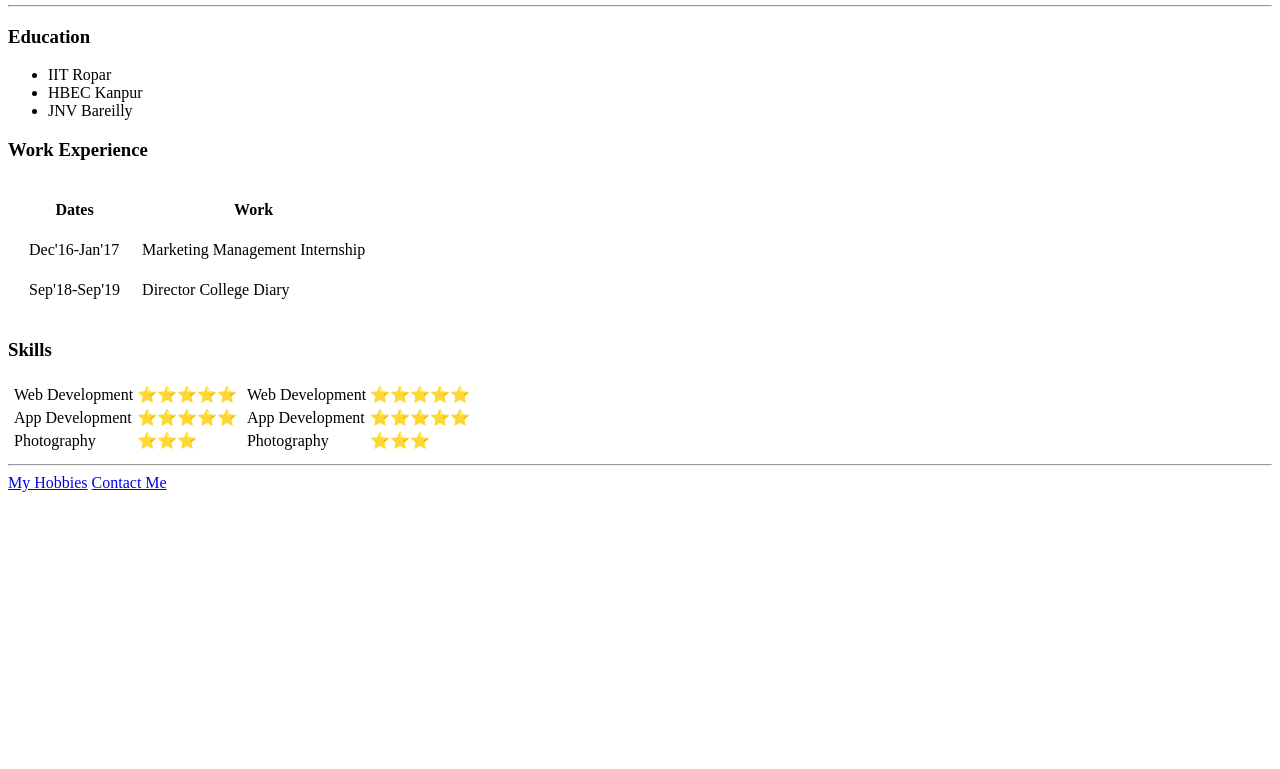
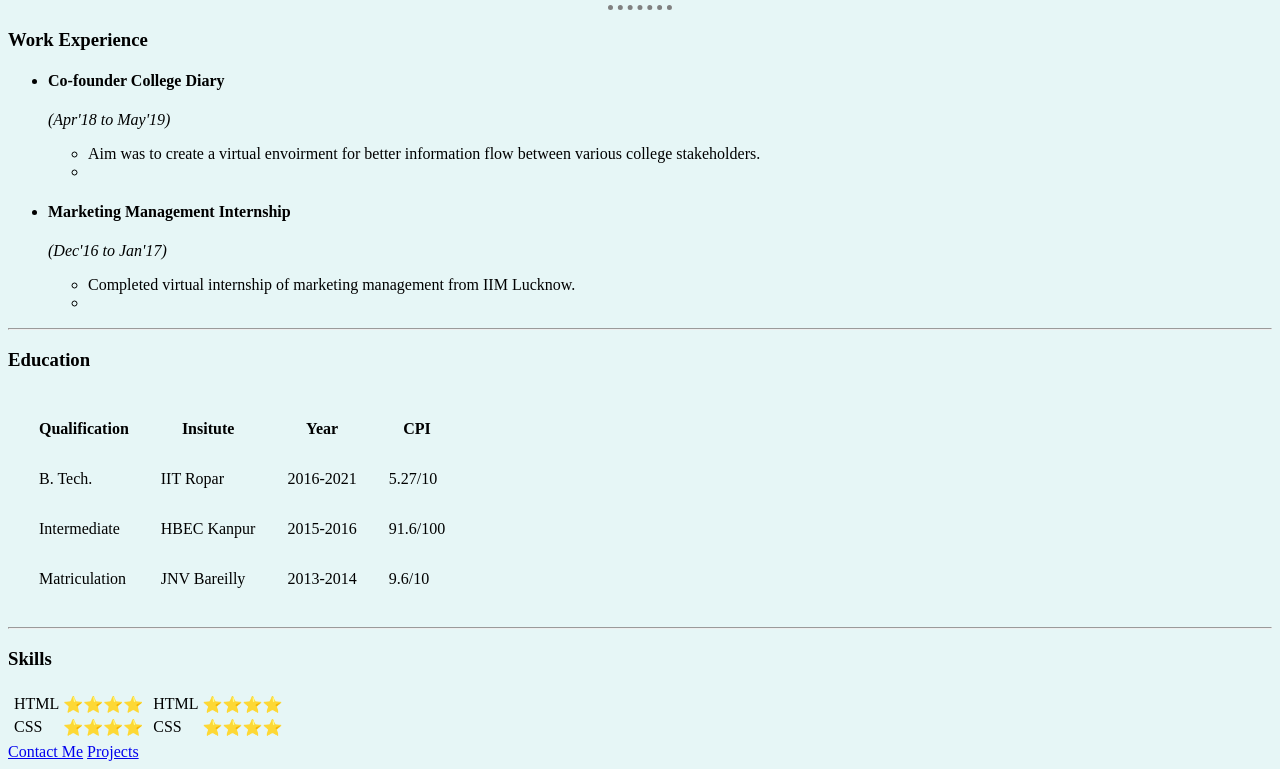
Before and after one commit to SkinnyMonk/CV, a plain HTML site: page index.html in a window 1280 px wide. Shown: the part 357-1126 px from the top of the page. Before the commit the page ends 857 px from the top, so only its background shows below. Drawn offline with Linux system fonts and the light colour scheme.

Commit message:
Add files via upload

```diff
--- a/index.html
+++ b/index.html
@@ -2,80 +2,121 @@
 <html lang="en" dir="ltr">
   <head>
     <meta charset="utf-8">
-    <title>Nitin's Personal Site</title>
+    <title>Nitin's Personal site</title>
+    <link rel="stylesheet" href="/css/master.css">
   </head>
+  <style media="screen">
+    body{
+      background-color: #E6F6F6;
+    }
+    .horizontal_rule{
+
+      border-style: dotted none none none;
+      border-color: grey;
+      border-width: 5px;
+      width : 5%
+    }
+  </style>
+
   <body>
-    <table cellspacing="20">
+    <table cellspacing="20" >
       <tr>
-
-        <td><img src="https://pbs.twimg.com/profile_images/890835847443996673/ja-YzhpH_400x400.jpg" alt="Nitin profile picture"></td>
+        <td><img src="https://scontent-bom1-1.cdninstagram.com/v/t51.2885-19/s150x150/153283676_3834851829886387_4455449573540553079_n.jpg?tp=1&_nc_ht=scontent-bom1-1.cdninstagram.com&_nc_ohc=W4ZWDcDjGgIAX966PlJ&oh=5f98f6a7d5c087b982de04b49787ada5&oe=6066818D" alt="Nitin gangwar Insta dp"></td>
         <td><h1>Nitin Gangwar</h1>
-        <p><em>Btech Mechanical Engineering</em>,    <a href="https://www.iitrpr.ac.in/">IIT Ropar</a> </p>
-        <p>I am a Web Developer. I love Music and Chai</p></td>
+          <p><em>B. Tech.,<strong><a href="https://www.iitrpr.ac.in/"> IIT Ropar</a></strong></em></p>
+          <p>I am final year mechanical engineering undergraduate from IIT Ropar. I'm looking to work in some exciting projects in the field of Web Development. </p></td>
       </tr>
     </table>
 
-<hr>
-<h3>Education </h3>
-<ul>
-  <li>IIT Ropar</li>
-  <li>HBEC Kanpur</li>
-  <li>JNV Bareilly</li>
-</ul>
-<h3>Work Experience</h3>
-<table cellspacing="20">
-  <thead>
-    <tr>
-      <th>Dates</th>
-      <th>Work</th>
-    </tr>
-  </thead>
-  <tr>
-    <td>Dec'16-Jan'17</td>
-    <td>Marketing Management Internship</td>
-  </tr>
-  <tr>
-    <td>Sep'18-Sep'19</td>
-    <td>Director College Diary</td>
-  </tr>
-</table>
-<h3>Skills</h3>
-<table>
-  <tr>
-    <td><table>
+    <hr class= "horizontal_rule">
+
+    <h3>Work Experience</h3>
+      <ul>
+        <li>
+          <h4>Co-founder College Diary</h4>
+            <p> <em>(Apr'18 to May'19)</em> </p>
+            <ul>
+              <li>Aim was to create a virtual envoirment for better information flow between various college stakeholders.</li>
+              <li></li>
+            </ul>
+        </li>
+        <li>
+          <h4>Marketing Management Internship</h4>
+            <p> <em>(Dec'16 to Jan'17)</em> </p>
+            <ul>
+              <li>Completed virtual internship of marketing management from IIM Lucknow.</li>
+              <li></li>
+            </ul>
+        </li>
+      </ul>
+
+      <hr>
+
+    <h3>Education</h3>
+    <table style=" border-spacing: 30px;">
+      <thead>
+        <th>Qualification</th>
+        <th>Insitute</th>
+        <th>Year</th>
+        <th>CPI</th>
+      </thead>
       <tr>
-        <td>Web Development</td>
-        <td>⭐⭐⭐⭐⭐</td>
+        <td>B. Tech.</td>
+        <td>IIT Ropar</td>
+        <td>2016-2021</td>
+        <td>5.27/10</td>
       </tr>
       <tr>
-        <td>App Development</td>
-
-      <td>⭐⭐⭐⭐⭐</td>
-</tr>
-      <tr>
-        <td>Photography </td>
-        <td>⭐⭐⭐</td>
-      </tr>
-    </table></td>
-    <td><table>
-      <tr>
-        <td>Web Development</td>
-        <td>⭐⭐⭐⭐⭐</td>
+        <td>Intermediate</td>
+        <td>HBEC Kanpur</td>
+        <td>2015-2016</td>
+        <td>91.6/100</td>
       </tr>
       <tr>
-        <td>App Development</td>
-      <td>⭐⭐⭐⭐⭐</td>
+        <td>Matriculation</td>
+        <td>JNV Bareilly</td>
+        <td>2013-2014</td>
+        <td>9.6/10</td>
       </tr>
+    </table>
+
+    <hr>
+
+    <h3>Skills</h3>
+    <table>
       <tr>
-        <td>Photography </td>
-        <td>⭐⭐⭐</td>
+        <td> <table>
+          <tr>
+            <td>HTML</td>
+            <td>⭐⭐⭐⭐</td>
+
+          </tr>
+          <tr>
+            <td>CSS</td>
+            <td>⭐⭐⭐⭐</td>
+
+          </tr>
+        </table>
+        </td>
+        <td><table>
+          <tr>
+            <td>HTML</td>
+            <td>⭐⭐⭐⭐</td>
+
+          </tr>
+          <tr>
+            <td>CSS</td>
+            <td>⭐⭐⭐⭐</td>
+
+          </tr>
+        </table></td>
       </tr>
-    </table></td>
-  </tr>
-</table>
 
-<hr>
-<a href="hobbies.html">My Hobbies</a>
-<a href="Contact-me.html">Contact Me</a>
+    </table>
+
+
+
+  <a href="contact-me.html">Contact Me</a>
+  <a href="projects.html">Projects</a>
   </body>
 </html>
```
Also changed, not shown: contact-me.html (added, +23 -0 lines), projects.html (added, +36 -0 lines), nitin.jpg (added).
